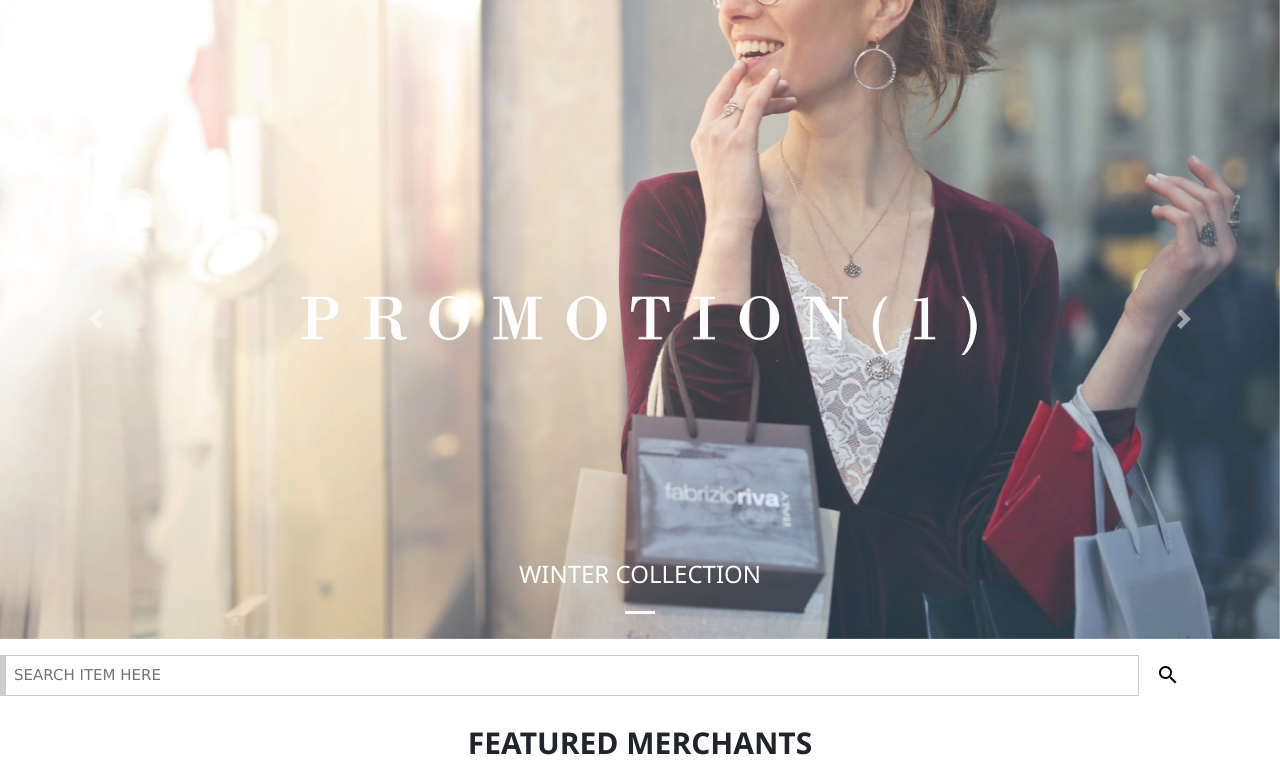
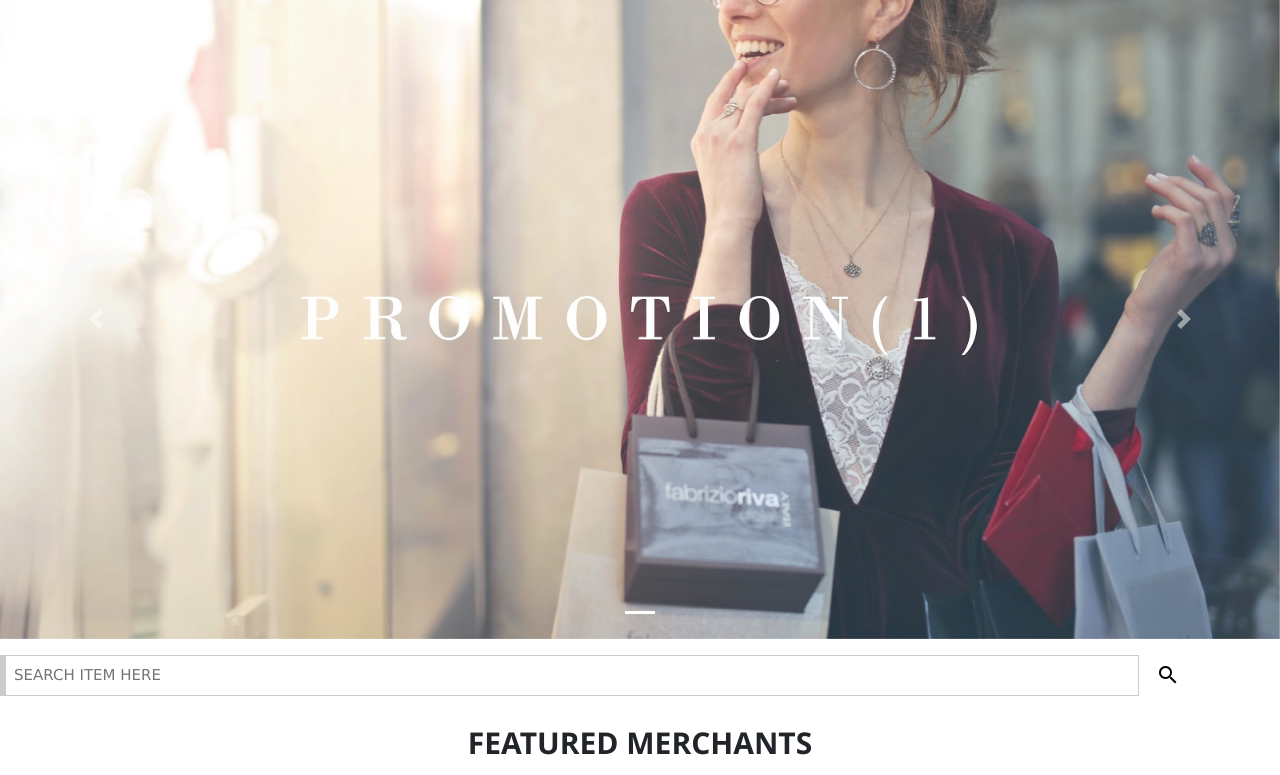
Before and after one commit to 15017206/Lucxury, a PHP site: page /Lucxury_000webhost/home_page.php in a window 1280 px wide. Shown: the part 66-841 px from the top of the page. Run offline with PHP 8.4, Linux system fonts and the light colour scheme; some libraries are stand-ins or nearby versions.

Commit message:
Update home_page.php

```diff
--- a/home_page.php
+++ b/home_page.php
@@ -68,7 +68,7 @@ and open the template in the editor.
                 <div class="carousel-item active">
                     <a href=""><img id="banner1" src="images/home_page_images/banner1.jpg" alt=""/></a>
                     <div class="carousel-caption">
-                        <h3>WINTER COLLECTION</h3>
+                        <h3></h3>
                     </div>
                 </div>
             </div>
```
